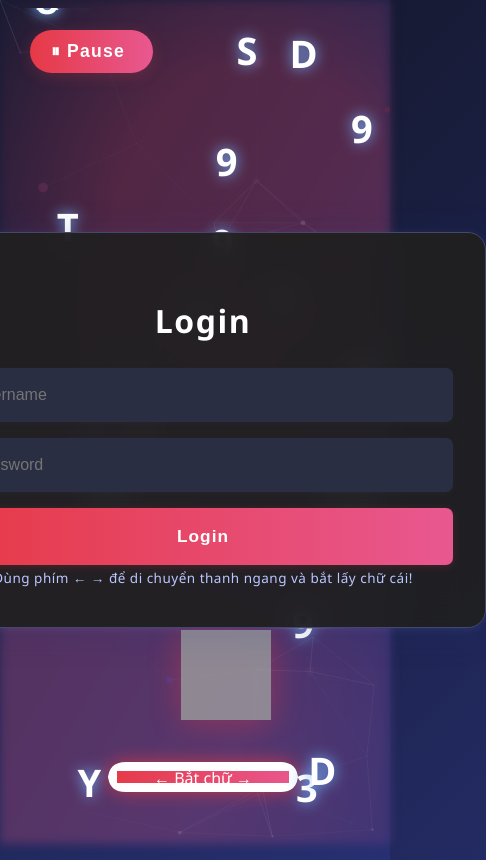
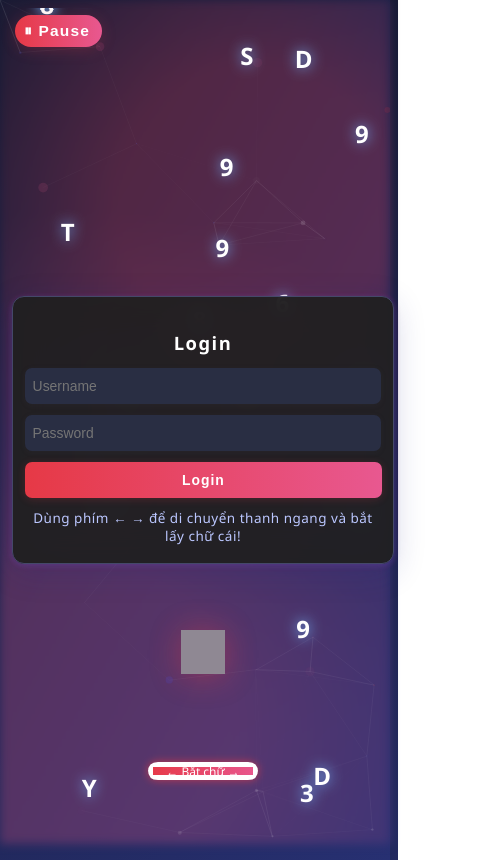
Before and after one commit to thanhnx51cw/login_funny, a plain HTML site: page index.html in a window 390 px wide. Both pictures are taken after a click on the button "▶ Play". Shown: the whole page, 486 px wide, since content can reach past the window. Drawn offline with Linux system fonts and the light colour scheme; grey boxes are pictures that could not be loaded.

Commit message:
responsive for mobile

```diff
--- a/css/login-game.css
+++ b/css/login-game.css
@@ -1,8 +1,16 @@
+html {
+  box-sizing: border-box;
+}
+*, *:before, *:after {
+  box-sizing: inherit;
+}
+
 body {
   min-height: 100vh;
   min-width: 100vw;
   background: linear-gradient(135deg, #161a33 0%, #273072 100%);
-      overflow: hidden;
+  overflow-x: hidden !important;
+  overflow-y: hidden;
   font-family: 'Segoe UI', Arial, sans-serif;
   display: flex;
   justify-content: center;
@@ -25,15 +33,15 @@
   filter: blur(5px);
 }
 
-
 .game-canvas {
   position: absolute;
   top: 0;
   left: 0;
   width: 100vw;
   height: 100vh;
+  max-width: 100vw;
+  max-height: 100vh;
   z-index: 5;
-      /* pointer-events: none; */
   pointer-events: auto;
 }
 
@@ -48,12 +56,13 @@
   background: rgba(32, 32, 32, 0.95);
   padding: 40px 32px;
   border-radius: 18px;
-      box-shadow: 0 4px 36px rgba(30, 50, 120, 0.18), 0 1.5px 8px rgba(255, 255, 255, 0.07);
   z-index: 10;
   position: relative;
   min-width: 500px;
   max-width: 95vw;
   border: 1.5px solid #444869;
+  margin: 0 auto;
+  box-sizing: border-box;
 }
 
 .login-container h2 {
@@ -70,7 +79,6 @@
   width: 100%;
   box-sizing: border-box;
   padding: 18px 20px;
-      /* Đảm bảo padding ngang giống nhau */
   margin-bottom: 16px;
   border: none;
   border-radius: 7px;
@@ -81,7 +89,6 @@
   box-shadow: 0 1.5px 6px rgba(80, 80, 100, 0.09);
   transition: box-shadow 0.2s;
   display: block;
-      /* Đảm bảo không có inline gap */
 }
 
 .login-container input:focus {
@@ -96,9 +103,7 @@
   font-size: 1.08rem;
   letter-spacing: 1px;
   cursor: pointer;
-      margin-bottom: 0;
   box-shadow: 0 1.5px 9px #e6394633;
-      /* transition: background 0.2s; */
   transition: background 0.2s, transform 0.14s cubic-bezier(.41, 1.4, .41, 1), box-shadow 0.18s;
   will-change: transform;
 }
@@ -149,3 +154,46 @@
   background: linear-gradient(90deg, #e63946 50%, #8f3ad3 90%);
   transform: scale(1.06) rotate(-2deg);
 }
+
+/* ----------- Responsive cho mobile ----------- */
+@media (max-width: 600px) {
+  .login-container {
+    min-width: unset;
+    max-width: 98vw;
+    width: 98vw;
+    margin: 0 auto;
+    padding: 18px 3vw;
+    border-radius: 12px;
+  }
+
+  .login-container h2 {
+    font-size: 1.15rem;
+    margin-bottom: 13px;
+  }
+
+  .login-container input,
+  .login-container button {
+    padding: 10px 8px;
+     font-size: 0.87rem;
+    margin-bottom: 11px;
+  }
+
+  .btn-play {
+    font-size: 0.97rem;
+    padding: 7px 12px 7px 9px;
+    top: 7px;
+    left: 7px;
+  }
+
+  .logo {
+    width: 44px;
+    height: 44px;
+  }
+
+  .game-canvas {
+    width: 100vw !important;
+    height: 100vh !important;
+    max-width: 100vw;
+    max-height: 100vh;
+  }
+}
--- a/js/game.js
+++ b/js/game.js
@@ -2,13 +2,18 @@
 let canvas, ctx, paddle, falling, W, H, spawnInterval, isDragging = false, dragOffsetX = 0;
 let gameStarted = false, gamePaused = false;
 let getCurrentInput = () => "username";
+
+// Giúp responsive paddle & chữ
+function isMobile() {
+    return window.innerWidth <= 600;
+}
 
 export function initGame(getInputCallback) {
     canvas = document.getElementById('game');
     ctx = canvas.getContext('2d');
     W = window.innerWidth; H = window.innerHeight;
     canvas.width = W; canvas.height = H;
-    paddle = { width: 190, height: 30, x: W / 2 - 95, y: H - 90, speed: 14, dx: 0 };
+    initPaddle();
     falling = [];
     getCurrentInput = getInputCallback;
 
@@ -16,6 +21,17 @@ export function initGame(getInputCallback) {
     spawnInterval = setInterval(spawnLetters, 950);
     setupDrag();
     setupKey();
+}
+
+function initPaddle() {
+    paddle = {
+        width: isMobile() ? 110 : 190,
+        height: isMobile() ? 18 : 30,
+        x: W / 2 - (isMobile() ? 55 : 95),
+        y: H - 90,
+        speed: isMobile() ? 9 : 14,
+        dx: 0
+    };
 }
 
 export function setGameState(started, paused) {
@@ -34,7 +50,7 @@ export function drawGame() {
     for (let i = falling.length - 1; i >= 0; i--) {
         let f = falling[i];
         ctx.save();
-        ctx.font = 'bold 38px Segoe UI, Arial';
+        ctx.font = 'bold ' + (isMobile() ? '24px' : '38px') + ' Segoe UI, Arial';
         ctx.shadowColor = '#71b7ff';
         ctx.shadowBlur = 14;
         ctx.fillStyle = '#fff';
@@ -45,10 +61,10 @@ export function drawGame() {
         // Chỉ nhận chữ khi đang chơi và không pause!
         if (
             gameStarted && !gamePaused &&
-            f.y + 22 > paddle.y &&
+            f.y + (isMobile() ? 16 : 22) > paddle.y &&
             f.x > paddle.x &&
             f.x < paddle.x + paddle.width &&
-            f.y < paddle.y + paddle.height + 32
+            f.y < paddle.y + paddle.height + (isMobile() ? 18 : 32)
         ) {
             const inputId = getCurrentInput();
             const inputElem = document.getElementById(inputId);
@@ -71,25 +87,27 @@ export function drawGame() {
 
 function drawPaddle() {
     ctx.save();
-    ctx.shadowColor = "#e63946bb"; ctx.shadowBlur = 18;
+    ctx.shadowColor = "#e63946bb"; ctx.shadowBlur = isMobile() ? 9 : 18;
     ctx.fillStyle = "#fff";
+    const radius = isMobile() ? 10 : 18;
     ctx.beginPath();
-    ctx.moveTo(paddle.x + 18, paddle.y);
-    ctx.lineTo(paddle.x + paddle.width - 18, paddle.y);
-    ctx.quadraticCurveTo(paddle.x + paddle.width, paddle.y, paddle.x + paddle.width, paddle.y + 18);
-    ctx.lineTo(paddle.x + paddle.width, paddle.y + paddle.height - 18);
-    ctx.quadraticCurveTo(paddle.x + paddle.width, paddle.y + paddle.height, paddle.x + paddle.width - 18, paddle.y + paddle.height);
-    ctx.lineTo(paddle.x + 18, paddle.y + paddle.height);
-    ctx.quadraticCurveTo(paddle.x, paddle.y + paddle.height, paddle.x, paddle.y + paddle.height - 18);
-    ctx.lineTo(paddle.x, paddle.y + 18);
-    ctx.quadraticCurveTo(paddle.x, paddle.y, paddle.x + 18, paddle.y);
+    ctx.moveTo(paddle.x + radius, paddle.y);
+    ctx.lineTo(paddle.x + paddle.width - radius, paddle.y);
+    ctx.quadraticCurveTo(paddle.x + paddle.width, paddle.y, paddle.x + paddle.width, paddle.y + radius);
+    ctx.lineTo(paddle.x + paddle.width, paddle.y + paddle.height - radius);
+    ctx.quadraticCurveTo(paddle.x + paddle.width, paddle.y + paddle.height, paddle.x + paddle.width - radius, paddle.y + paddle.height);
+    ctx.lineTo(paddle.x + radius, paddle.y + paddle.height);
+    ctx.quadraticCurveTo(paddle.x, paddle.y + paddle.height, paddle.x, paddle.y + paddle.height - radius);
+    ctx.lineTo(paddle.x, paddle.y + radius);
+    ctx.quadraticCurveTo(paddle.x, paddle.y, paddle.x + radius, paddle.y);
     ctx.closePath(); ctx.fill(); ctx.restore();
     let grad = ctx.createLinearGradient(paddle.x, paddle.y, paddle.x + paddle.width, paddle.y + paddle.height);
     grad.addColorStop(0, '#e63946'); grad.addColorStop(1, '#e85890');
     ctx.fillStyle = grad;
-    ctx.fillRect(paddle.x + 9, paddle.y + 9, paddle.width - 18, paddle.height - 18);
-    ctx.font = '16px Segoe UI, Arial'; ctx.fillStyle = '#fff'; ctx.textAlign = 'center';
-    ctx.fillText('← Bắt chữ →', paddle.x + paddle.width / 2, paddle.y + paddle.height - 8);
+    ctx.fillRect(paddle.x + radius / 2, paddle.y + radius / 2, paddle.width - radius, paddle.height - radius);
+    ctx.font = (isMobile() ? '12px' : '16px') + ' Segoe UI, Arial';
+    ctx.fillStyle = '#fff'; ctx.textAlign = 'center';
+    ctx.fillText('← Bắt chữ →', paddle.x + paddle.width / 2, paddle.y + paddle.height - (isMobile() ? 4 : 8));
 }
 
 function randomLetter() {
@@ -110,6 +128,16 @@ function resize() {
     W = window.innerWidth; H = window.innerHeight;
     canvas.width = W; canvas.height = H;
     paddle.y = H - 90;
+    // Cập nhật kích thước paddle khi đổi cỡ
+    if (isMobile()) {
+        paddle.width = 110;
+        paddle.height = 18;
+        if (paddle.x + paddle.width > W) paddle.x = W - paddle.width;
+    } else {
+        paddle.width = 190;
+        paddle.height = 30;
+        if (paddle.x + paddle.width > W) paddle.x = W - paddle.width;
+    }
 }
 function setupKey() {
     document.addEventListener('keydown', (e) => {
```
Lines whose indentation alone changed are shown as unchanged.
